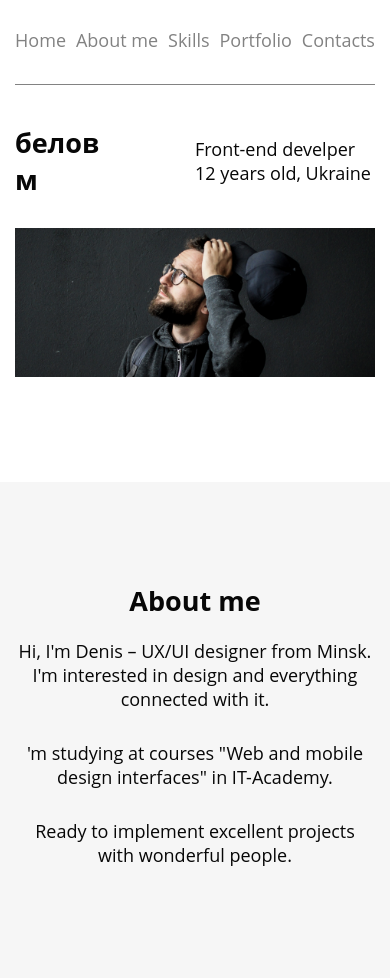
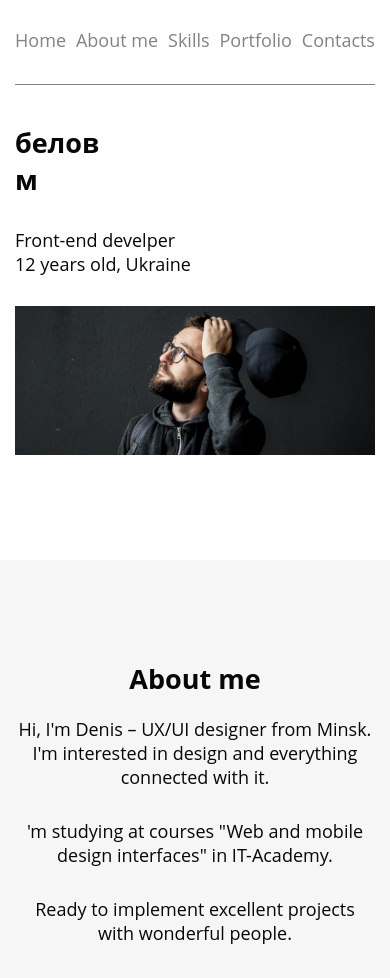
Before and after one commit to Myhailo11/portfolio, a plain HTML site: page index.html in a window 390 px wide. Shown: the top 978 px of the page. Drawn offline with Linux system fonts and the light colour scheme; a web font is replaced by a local one.

Commit message:
responsive

```diff
--- a/index.html
+++ b/index.html
@@ -26,6 +26,7 @@
       <section class="banner">
         <div class="container">
           <div class="banner-info">
+
             <h1>белов м</h1>
             <p>Front-end develper 12 years old, Ukraine</p>
           </div>
@@ -145,6 +146,7 @@
                   <li> <img src="/img/behance.png" alt="3"></li>
                   <li> <img src="/img/Vector (6).png" alt="4"></li>
               </ul>
+          <div class="discribe">
               <a href="">Like me on
                   LinkedIn, Instagram, Behance, Dribble</a>
           </div>
--- a/style.css
+++ b/style.css
@@ -65,11 +65,16 @@ justify-content: space-between;
 align-items: center;
 padding: 39px 0 30px 0;
 }
-
+@media screen and (max-width:480px){
+  .banner-info{
+    flex-direction: column;
+    align-items: flex-start;
+    gap: 30px;
+  }
+}
 .banner {
   padding-bottom: 100px;
 }
-
 .banner-info h1 {
 max-width: 100px;
 font-weight: 700;
@@ -87,6 +92,9 @@ width: 100%;
 padding: 100px 0;
 background-color: #F6F6F6;
 }
+
+
+
 
 .title {
 text-align: center;
```
